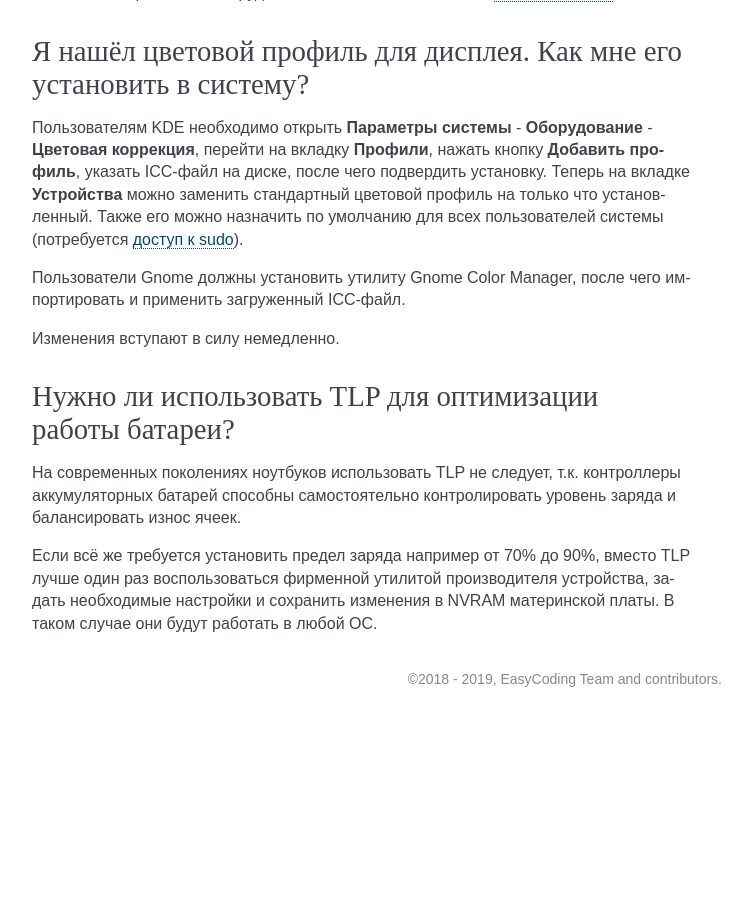
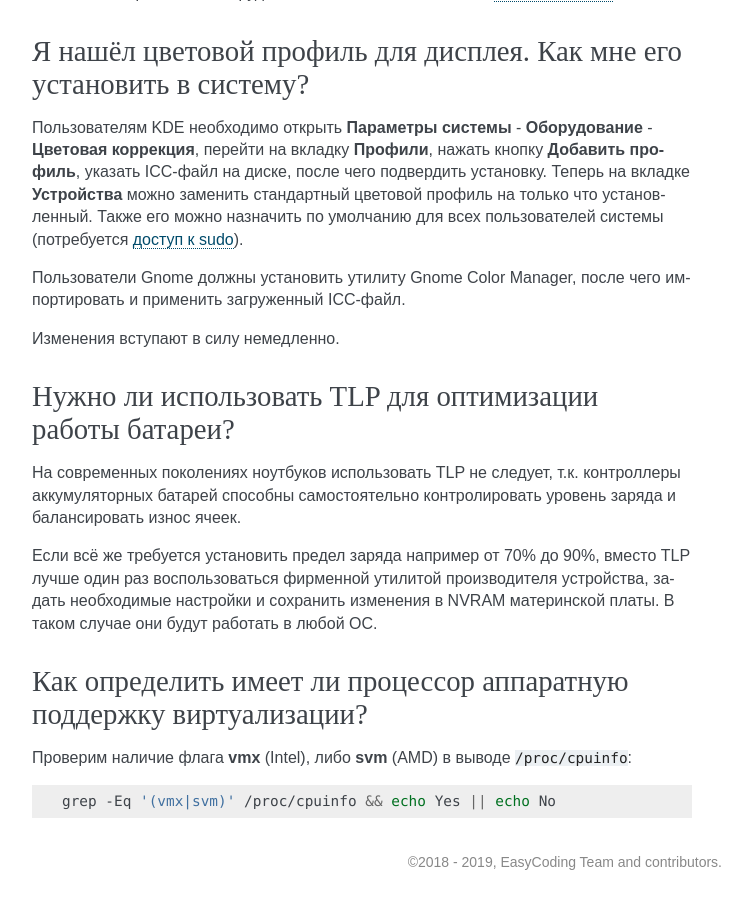
Before and after one commit to RussianFedora/FAQ, a Sphinx documentation site: the page built from source/hardware.rst, in a window 1280 px wide and 900 px high, scrolled down 8770 px. Shown: the whole window, without its empty margins (388-1137 px from the left). Built offline with Sphinx 7.4.7, drawn with Linux system fonts in a browser that asks for light colours; before the commit the page ends 9487 px from its top, so only the background shows below that; some of the changed text lies outside the part shown.

Commit message:
Added question about checking hardware virtualization support.

```diff
--- a/source/hardware.rst
+++ b/source/hardware.rst
@@ -493,3 +493,15 @@ ICC профиль можно получить либо на сайте прои
 На современных поколениях ноутбуков использовать TLP не следует, т.к. контроллеры аккумуляторных батарей способны самостоятельно контролировать уровень заряда и балансировать износ ячеек.
 
 Если всё же требуется установить предел заряда например от 70% до 90%, вместо TLP лучше один раз воспользоваться фирменной утилитой производителя устройства, задать необходимые настройки и сохранить изменения в NVRAM материнской платы. В таком случае они будут работать в любой ОС.
+
+.. index:: cpu, virtualization
+.. _cpu-virt:
+
+Как определить имеет ли процессор аппаратную поддержку виртуализации?
+========================================================================
+
+Проверим наличие флага **vmx** (Intel), либо **svm** (AMD) в выводе ``/proc/cpuinfo``:
+
+.. code-block:: bash
+
+    grep -Eq '(vmx|svm)' /proc/cpuinfo && echo Yes || echo No
```
